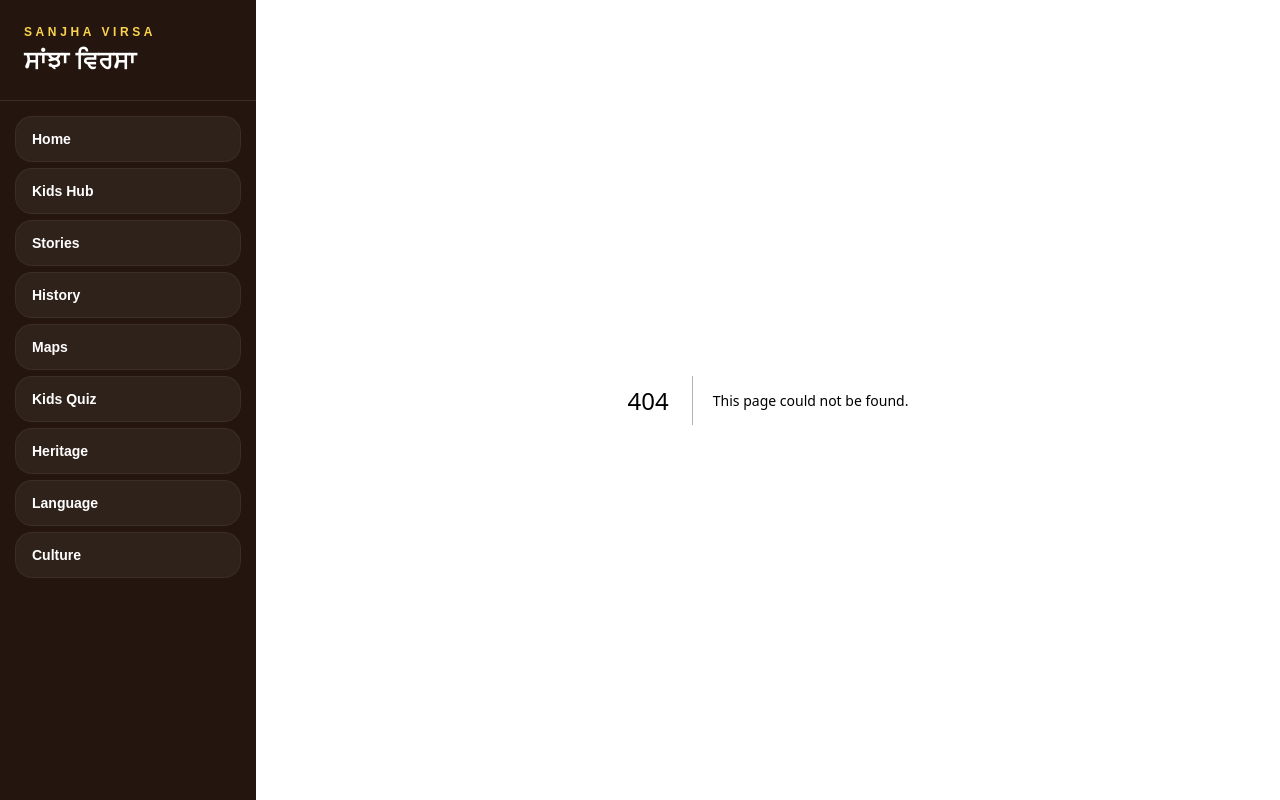
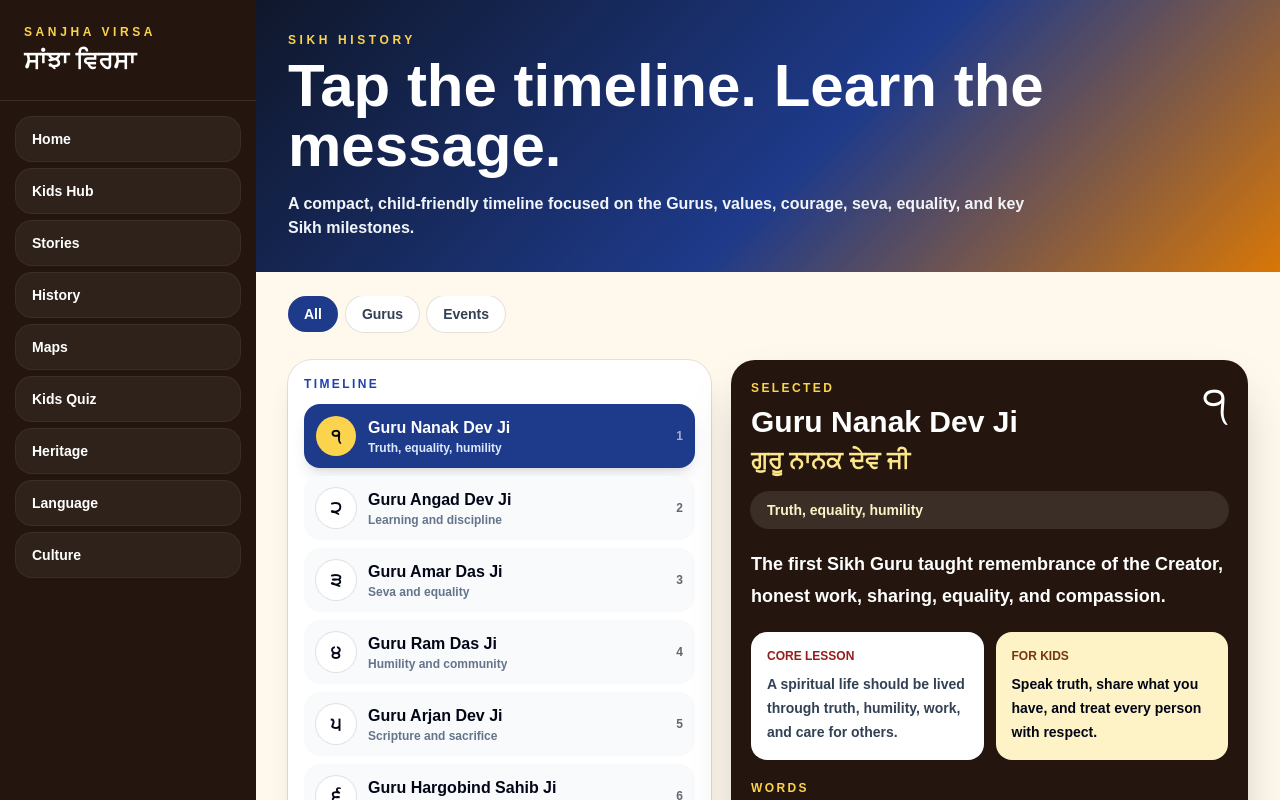
Before and after one commit to Gagan8atwal/sanjha-virsa, a Next.js app: page /heritage in a window 1280 px wide. Before the commit this address had no page. Shown: the top 800 px of the page. Built offline with nearby package versions, Linux system fonts and the light colour scheme.

Commit message:
Add Sikh history timeline route

```diff
--- /dev/null
+++ b/app/heritage/page.tsx
@@ -0,0 +1,5 @@
+import SikhHistoryTimeline from '../../components/SikhHistoryTimeline';
+
+export default function HeritagePage() {
+  return <SikhHistoryTimeline />;
+}
```
